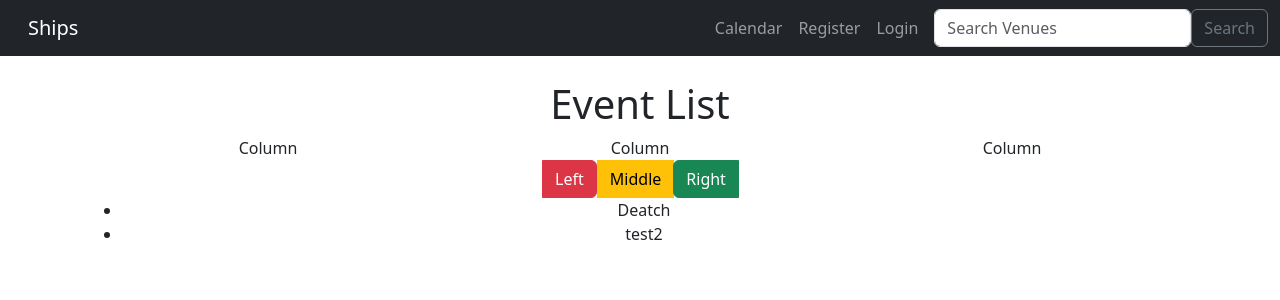
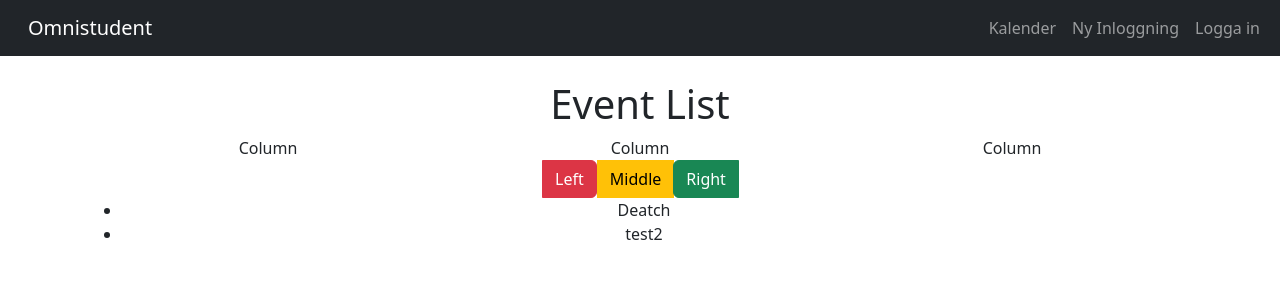
Before and after one commit to Omnistudent/havelock, a Django app: page /events in a window 1280 px wide. Shown: the top 300 px of the page. Run offline with Django 4.2, Linux system fonts and the light colour scheme; data comes from the database, SQL or seed files in the repository; both versions use the stored data as it was after the commit.

Commit message:
'smallchenages'

```diff
--- a/event/templates/event/navbar.html
+++ b/event/templates/event/navbar.html
@@ -1,6 +1,6 @@
 <nav class="navbar navbar-expand-lg navbar-dark bg-dark">
   <div class="container-fluid">
-    <a class="navbar-brand" href="{% url 'home' %}">Ships</a>
+    <a class="navbar-brand" href="{% url 'home' %}">Omnistudent</a>
     <button class="navbar-toggler" type="button" data-bs-toggle="collapse" data-bs-target="#navbarSupportedContent" aria-controls="navbarSupportedContent" aria-expanded="false" aria-label="Toggle navigation">
       <span class="navbar-toggler-icon"></span>
     </button>
@@ -8,7 +8,7 @@
       <ul class="navbar-nav me-auto mb-2 mb-lg-0">
 
         <li class="nav-item">
-          <a class="nav-link" href="{% url 'home' '2021' 'March' %}">Calendar</a>
+          <a class="nav-link" href="{% url 'home' '2021' 'March' %}">Kalender</a>
         </li>
 
 
@@ -21,30 +21,31 @@
         </li>
       {%endif %}
         <li class="nav-item">
-          <a class="nav-link" href="{% url 'logout' %}">Logout</a>
+          <a class="nav-link" href="{% url 'logout' %}">Logga Ut</a>
         </li>
         <li class="nav-item">
-          <a class="nav-link" href="{% url 'grid' %}">Grid</a>
+          <a class="nav-link" href="{% url 'grid' %}">KARTA</a>
         </li>
       {% else %}
         <li class="nav-item">
-          <a class="nav-link" href="{% url 'register_user' %}">Register</a>
+          <a class="nav-link" href="{% url 'register_user' %}">Ny Inloggning</a>
         </li>
 
         <li class="nav-item">
-          <a class="nav-link" href="{% url 'login' %}">Login</a>
+          <a class="nav-link" href="{% url 'login' %}">Logga in</a>
         </li>
 
 
       {% endif %}
 
       </ul>
-      <form class="d-flex" method=POST action="{% url 'home' %}">
+     <!-- <form class="d-flex" method=POST action="{% url 'home' %}">
         {% csrf_token %}
 
         <input class="form-control me-2" type="search" placeholder="Search Venues" aria-label="Search" name="searched">
         <button class="btn btn-outline-secondary" type="submit">Search</button>
       </form>
+      -->
     </div>
   </div>
 </nav>
```
Also changed, not shown: db.sqlite3.
